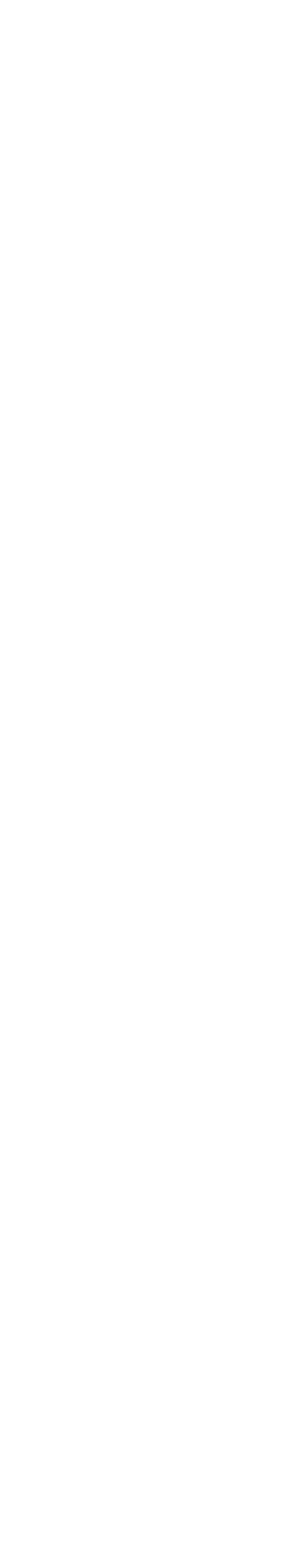
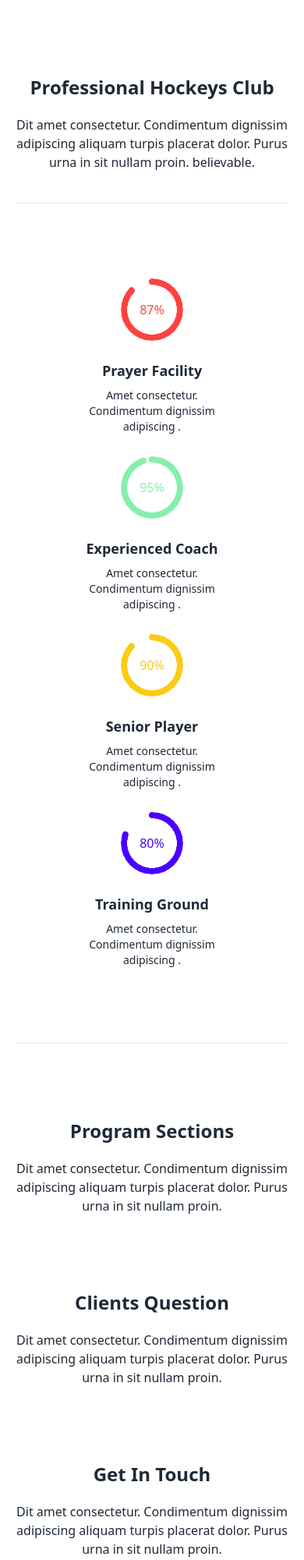
Before and after one commit to SAGOR1012/hockey, a plain HTML site: page index.html in a window 390 px wide. Shown: the top 2000 px of the page at 78% size. Before the commit the page ends 844 px from the top, so only its background shows below. Drawn offline with nearby package versions, Linux system fonts and the light colour scheme.

Commit message:
added redial progress section with responsive style

```diff
--- a/index.html
+++ b/index.html
@@ -18,7 +18,8 @@
             theme: {
                 extend: {
                     colors: {
-                        clifford: '#da373d',
+                        'clifford': '#da373d',
+                        'theme_color': '#FF4240'
                     }
                 }
             }
@@ -31,8 +32,91 @@
     </style>
 </head>
 
-<body>
+<body class="lg:mx-20 mx-5">
+    <header class="font_manrope container mx-auto px-28">
+        <!-- Navbar section -->
 
+        <!-- Slider section -->
+
+    </header>
+    <main>
+        <!-- professional hockey club heading -->
+        <section class="text-center my-24 mt-24">
+            <h2 class=" text-2xl lgl:text-5xl font-extrabold mb-5">Professional Hockeys Club</h2>
+            <p class="  max-w-3xl mx-auto mb-10">Dit amet consectetur. Condimentum dignissim adipiscing aliquam
+                turpis
+                placerat dolor. Purus urna in sit nullam proin. believable. </p>
+            <hr>
+        </section>
+        <!-- Redial progress section -->
+        <div class="grid gap-7 mx-8 lg:grid-cols-4 lg:mx-18 mb-24 ">
+            <!-- radial progress 1 -->
+            <div class="items-center text-center space-y-6 flex flex-col">
+                <div class=" radial-progress text-theme_color" style="--value:87;" role="progressbar">87% </div>
+                <div class="space-y-2">
+                    <h3 class="text-lg font-semibold text-center">Prayer Facility</h3>
+                    <p class=" w-3/4 mx-auto text-sm  ">
+                        Amet consectetur. Condimentum dignissim adipiscing .
+                    </p>
+                </div>
+            </div>
+            <!-- radial progress 2 -->
+            <div class="items-center text-center space-y-6 flex flex-col">
+                <div class=" radial-progress text-green-300" style="--value:95;" role="progressbar">95% </div>
+                <div class="space-y-2">
+                    <h3 class="text-lg font-semibold text-center">Experienced Coach</h3>
+                    <p class=" w-3/4 mx-auto text-sm  ">
+                        Amet consectetur. Condimentum dignissim adipiscing .
+                    </p>
+                </div>
+            </div>
+            <!-- radial progress 3 -->
+            <div class="items-center text-center space-y-6 flex flex-col">
+                <div class=" radial-progress text-yellow-400" style="--value:87;" role="progressbar">90% </div>
+                <div class="space-y-2">
+                    <h3 class="text-lg font-semibold text-center">Senior Player</h3>
+                    <p class=" w-3/4 mx-auto text-sm  ">
+                        Amet consectetur. Condimentum dignissim adipiscing .
+                    </p>
+                </div>
+            </div>
+            <!-- radial progress 4 -->
+            <div class="items-center text-center space-y-6 flex flex-col">
+                <div class=" radial-progress text-primary" style="--value:80;" role="progressbar">80% </div>
+                <div class="space-y-2">
+                    <h3 class="text-lg font-semibold text-center">Training Ground</h3>
+                    <p class=" w-3/4 mx-auto text-sm  ">
+                        Amet consectetur. Condimentum dignissim adipiscing .
+                    </p>
+                </div>
+            </div>
+
+
+        </div>
+        <hr>
+        <!-- Program heading section -->
+        <section class="text-center my-24 mt-24">
+            <h2 class=" text-2xl lgl:text-5xl font-extrabold mb-5">Program Sections</h2>
+            <p class="  max-w-3xl mx-auto mb-10">Dit amet consectetur. Condimentum dignissim adipiscing aliquam turpis
+                placerat dolor. Purus urna in sit nullam proin. </p>
+
+        </section>
+        <!-- Clients Question heading   -->
+        <section class="text-center my-24 mt-24">
+            <h2 class=" text-2xl lgl:text-5xl font-extrabold mb-5">Clients Question</h2>
+            <p class="  max-w-3xl mx-auto mb-10">Dit amet consectetur. Condimentum dignissim adipiscing aliquam turpis
+                placerat dolor. Purus urna in sit nullam proin. </p>
+
+        </section>
+        <!-- Get In Touch -->
+        <section class="text-center my-24 mt-24">
+            <h2 class=" text-2xl lgl:text-5xl font-extrabold mb-5">Get In Touch</h2>
+            <p class="  max-w-3xl mx-auto mb-10">Dit amet consectetur. Condimentum dignissim adipiscing aliquam turpis
+                placerat dolor. Purus urna in sit nullam proin. </p>
+
+        </section>
+    </main>
+    <footer></footer>
 </body>
 
 </html>
```
